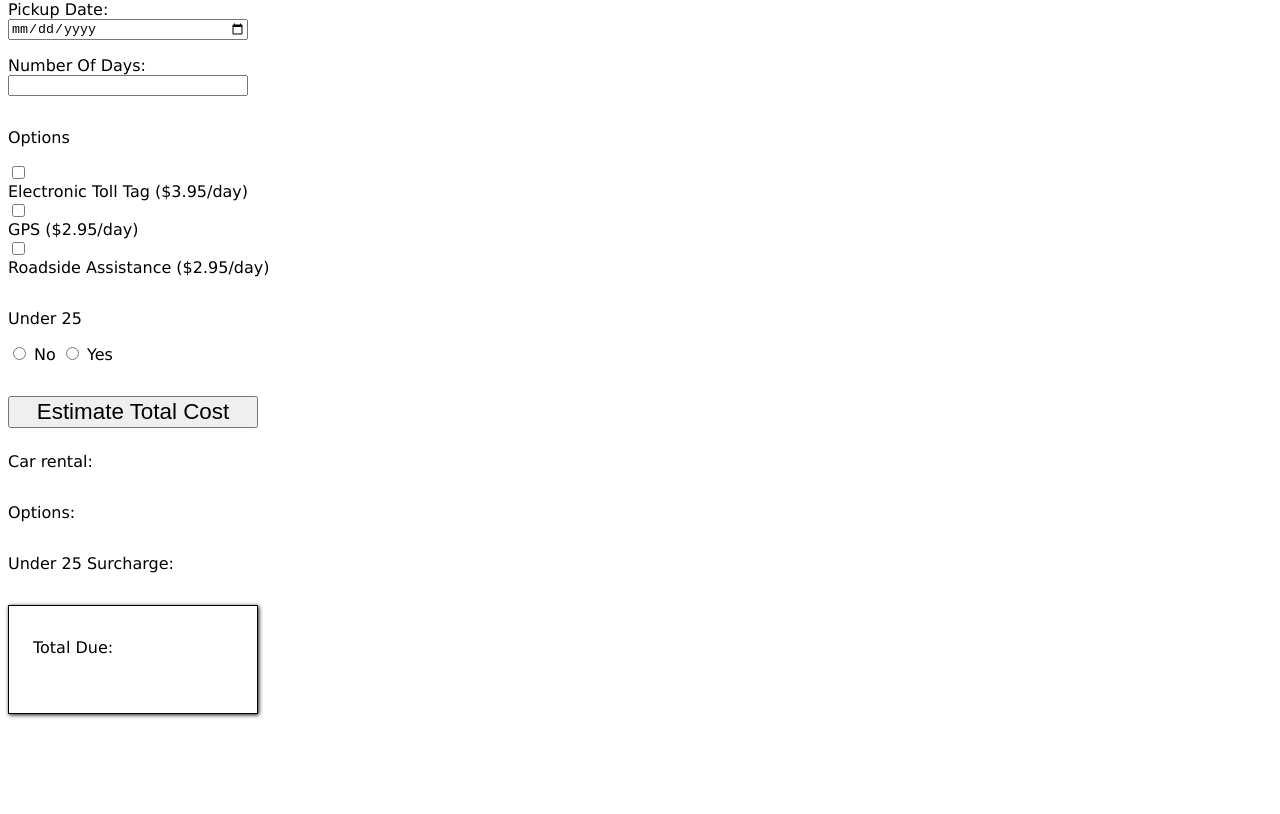
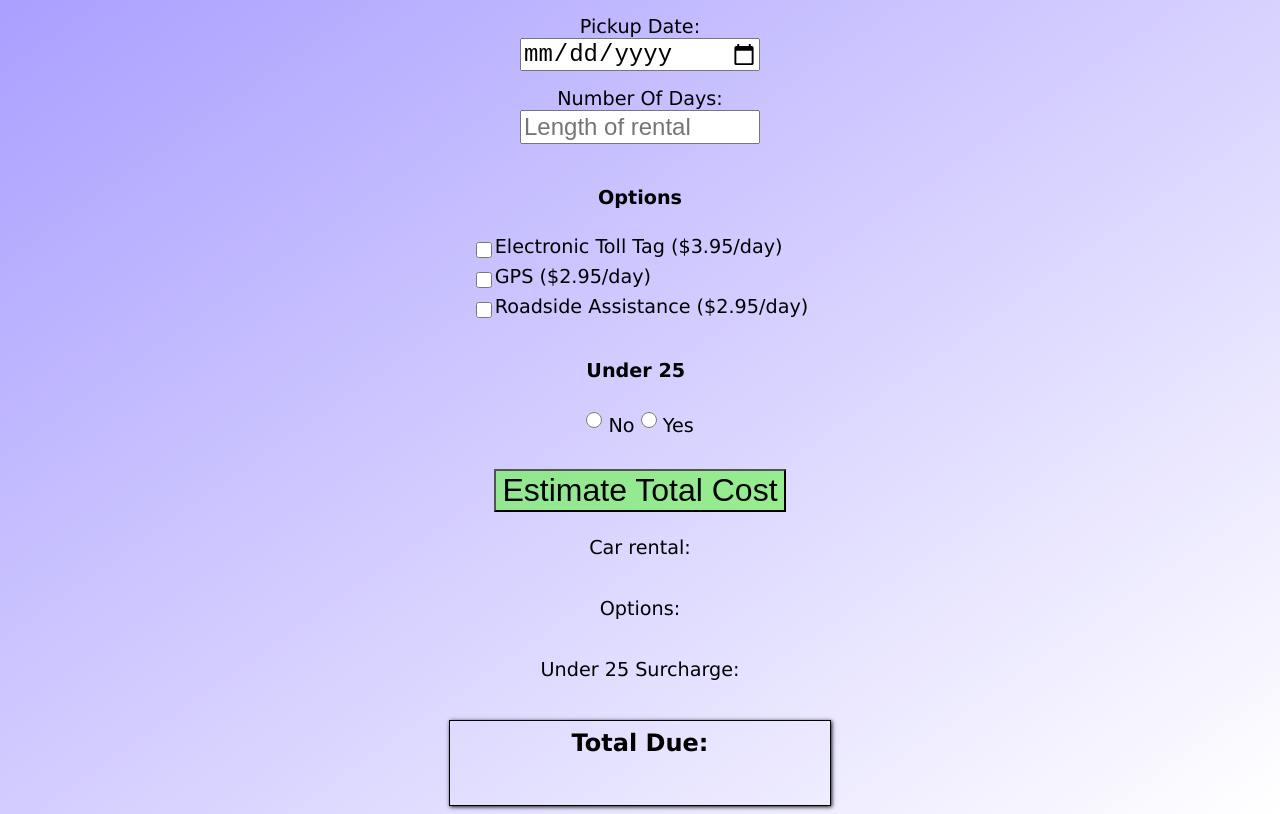
Before and after one commit to DevFaulk/wb3-exercises, a plain HTML site: page car-rental/index.html in a window 1280 px wide. Shown: the part 89-903 px from the top of the page. Before the commit the page ends 811 px from the top, so only its background shows below. Drawn offline with Linux system fonts and the light colour scheme.

Commit message:
add style to page

```diff
--- a/car-rental/index.html
+++ b/car-rental/index.html
@@ -15,35 +15,35 @@
       <label for="pickupDateInput">Pickup Date:</label>
       <input type="date" id="pickupDateInput" />
       <label for="rentalDaysAmountInput">Number Of Days:</label>
-      <input type="text" id="rentalDaysAmountInput" />
+      <input type="text" id="rentalDaysAmountInput" placeholder="Length of rental" />
     </div>
 
     <!-- options text -->
-    <p class="options-paragragh">Options</p>
+    <h4 class="options-paragragh">Options</h4>
 
     <div class="option-checkbox">
+      <div class="group-one">
         <input id="optionOne" type="checkbox" />
         <label for="optionOne">Electronic Toll Tag ($3.95/day)</label>
+      </div>
+      <div class="group-two">
         <input id="optionTwo" type="checkbox" />
         <label for="optionTwo">GPS ($2.95/day)</label>
+      </div>
+      <div class="group-three">
         <input id="optionThree" type="checkbox" />
         <label for="optionThree" style="margin-bottom: 1rem"
           >Roadside Assistance ($2.95/day)</label
         >
       </div>
+    </div>
 
     <!-- age select radio buttons -->
     <div class="age-select" style="display: inline">
-      <p>Under 25</p>
-      <input
-        type="radio"
-        name="ageSelectionRadio"
-        id="ageNoSelectionRadio"/>
+      <h4>Under 25</h4>
+      <input type="radio" name="ageSelectionRadio" id="ageNoSelectionRadio" />
       <label for="ageNoSelectionRadio">No</label>
-      <input
-        type="radio"
-        name="ageSelectionRadio"
-        id="ageYesSelectionRadio"/>
+      <input type="radio" name="ageSelectionRadio" id="ageYesSelectionRadio" />
       <label for="ageYesSelectionRadio" style="margin-bottom: 2rem">Yes</label>
     </div>
 
@@ -53,7 +53,7 @@
         id="estimateCostButton"
         type="button"
         onclick="estimateCostButton()"
-        style="font-size: 1.4rem; width: 50%; margin-bottom: 1.5rem">
+        style="font-size: 2rem; width: 100%; margin-bottom: 1.5rem">
         Estimate Total Cost
       </button>
 
--- a/car-rental/styles/style.css
+++ b/car-rental/styles/style.css
@@ -2,12 +2,39 @@ body {
   font-family: Verdana, Geneva, Tahoma, sans-serif;
   display: flex;
   flex-direction: column;
-  width: 500px;
+  font-size: 1.2rem;
+  align-items: center;
+  min-height: 100vh;
+  background-image: linear-gradient(
+    to top left,
+    rgb(255, 255, 255),
+    rgba(88, 66, 255, 0.535)
+  );
+}
+
+input {
+  font-size: 1.5rem;
+  backdrop-filter: blur(6px);
+}
+
+.group-one > input,
+.group-two > input,
+.group-three > input {
+  height: 1.5rem;
+  width: 1rem;
+  display: inline;
+}
+
+.age-select > input {
+  height: 1.5rem;
+  width: 1rem;
+  margin: auto;
 }
 
 .important-inputs {
   flex-direction: column;
   width: 15rem;
+  text-align: center;
 }
 
 #pickupDateInput {
@@ -34,15 +61,27 @@ div {
 .cost-totalling {
   display: flex;
   flex-direction: column;
+  font-weight: 500;
 }
 
 .total-due {
-    display: flex;
-    align-content: center;
-    border: solid 1px rgba(0, 0, 0, 20);
-    box-shadow: 1px 1px 4px rgba(20, 20, 20, 10);
-    padding: 1.5rem;
-    padding-top: 2rem;
-    width: 200px;
-    flex-direction: column;
+  display: flex;
+  align-content: center;
+  border: solid 1px rgba(0, 0, 0, 20);
+  box-shadow: 1px 1px 4px rgba(20, 20, 20, 10);
+  padding-top: 0.5rem;
+  font-size: 1.5rem;
+  text-align: center;
+  flex-direction: column;
+  width: 30%;
+  font-weight: 600;
 }
+
+.cost-totalling {
+  text-align: center;
+}
+
+#estimateCostButton {
+  margin: auto;
+  background-color: rgba(75, 255, 25, 0.483);
+}
```
Lines whose indentation alone changed are shown as unchanged.
